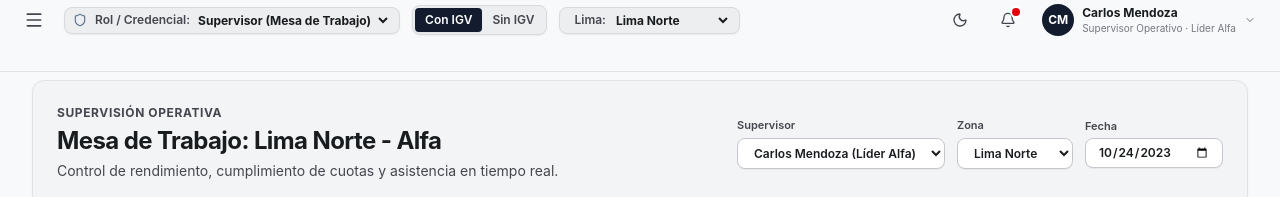
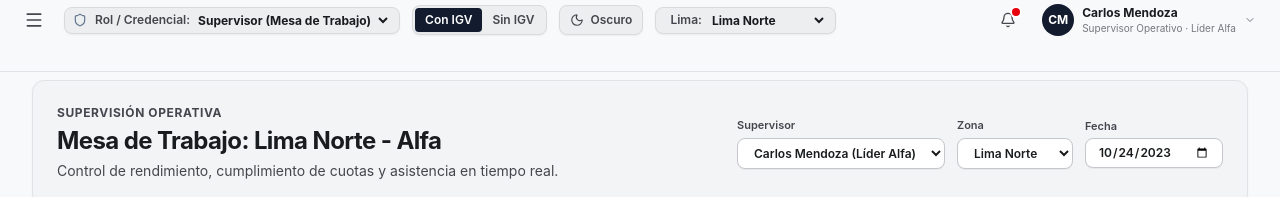
Before and after one commit to fvaleradeveloper/tca_2, a React (Vite) app: page / in a window 1280 px wide. Shown: the top 197 px of the page. Built offline with nearby package versions, Linux system fonts and the light colour scheme.

Commit message:
feat: mover toggle tema al lado del toggle IGV

```diff
--- a/src/components/Header.tsx
+++ b/src/components/Header.tsx
@@ -117,6 +117,16 @@ export const Header: React.FC<HeaderProps> = ({
             </button>
           </div>
 
+          {/* Theme Toggle */}
+          <button
+            onClick={onToggleTheme}
+            className="flex items-center gap-1.5 px-2.5 py-1.5 rounded-lg bg-[#eceef0] dark:bg-[#334155] border border-[#d8dadc] dark:border-[#475569] text-[#45464d] dark:text-[#cbd5e1] hover:text-[#191c1e] dark:hover:text-[#f1f5f9] transition-colors cursor-pointer shadow-xs"
+            title={theme === 'dark' ? 'Modo claro' : 'Modo oscuro'}
+          >
+            {theme === 'dark' ? <Sun className="w-3.5 h-3.5" /> : <Moon className="w-3.5 h-3.5" />}
+            <span className="text-xs font-semibold">{theme === 'dark' ? 'Claro' : 'Oscuro'}</span>
+          </button>
+
           {/* Lima Zone Selector */}
           <div className="flex items-center bg-[#eceef0] dark:bg-[#334155] border border-[#d8dadc] dark:border-[#475569] rounded-lg px-2 py-1 shadow-xs">
             <span className="text-xs font-semibold text-[#45464d] dark:text-[#cbd5e1] px-1.5">Lima:</span>
@@ -136,14 +146,6 @@ export const Header: React.FC<HeaderProps> = ({
 
         {/* Right controls */}
         <div className="flex items-center gap-3 relative">
-          {/* Theme toggle */}
-          <button
-            onClick={onToggleTheme}
-            className="w-9 h-9 rounded-full flex items-center justify-center hover:bg-[#e6e8ea] dark:hover:bg-[#475569] text-[#45464d] dark:text-[#cbd5e1] transition-colors cursor-pointer"
-            title={theme === 'dark' ? 'Modo claro' : 'Modo oscuro'}
-          >
-            {theme === 'dark' ? <Sun className="w-4 h-4" /> : <Moon className="w-4 h-4" />}
-          </button>
           {/* Notifications button */}
           <div className="relative">
             <button
```
